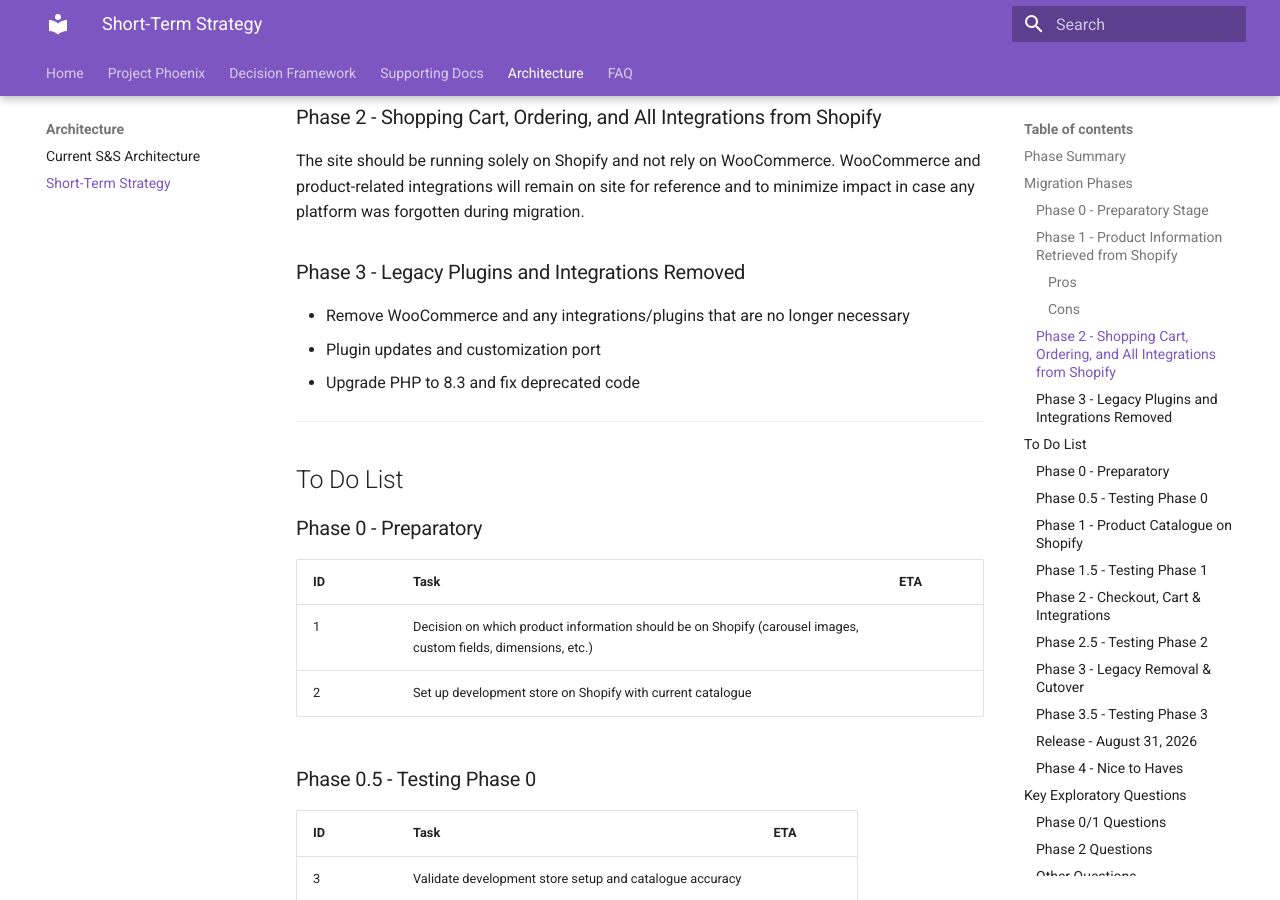
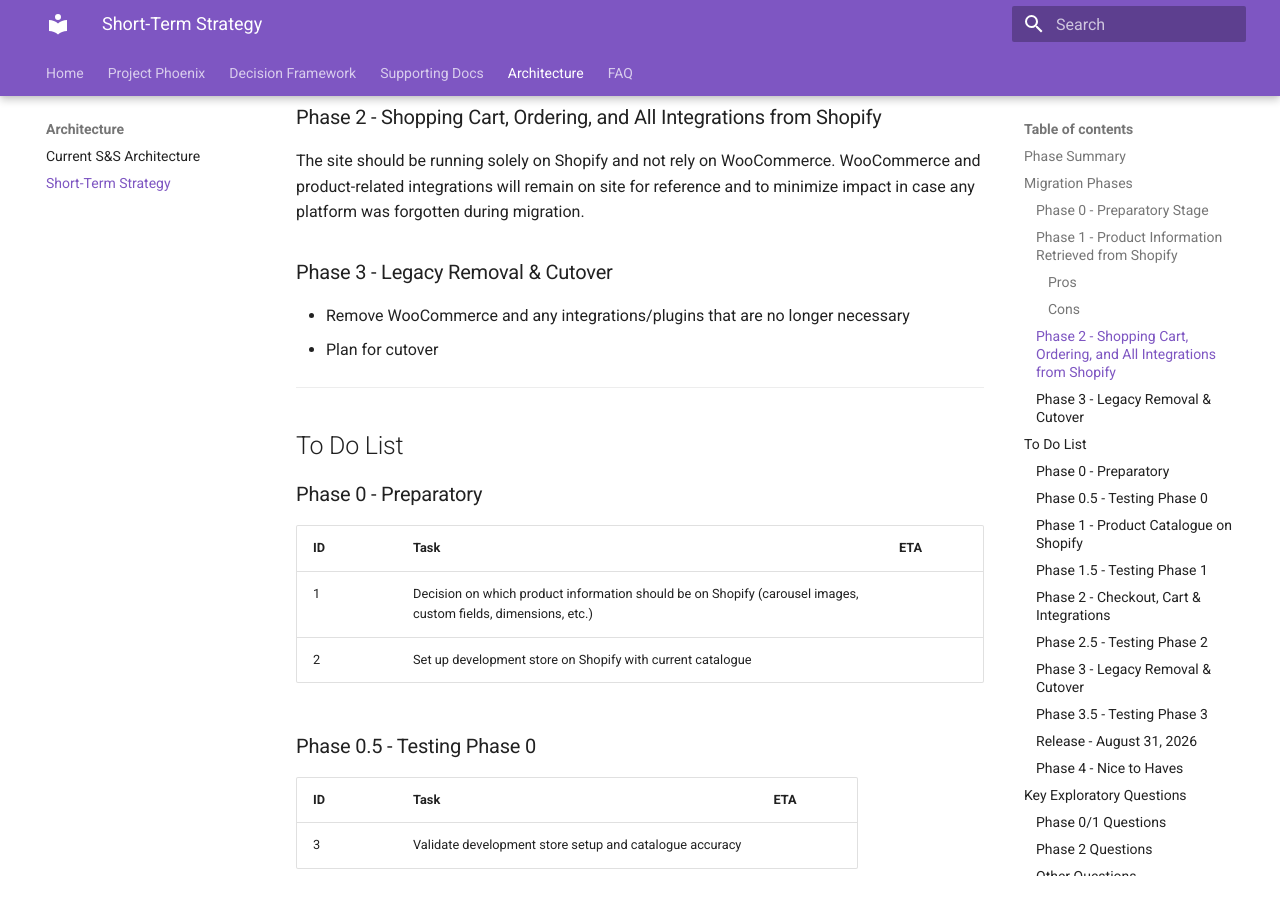
Before and after one commit to charanbobby/Shopify2026, an MkDocs documentation site: the page built from docs/short-term-strategy.md, in a window 1280 px wide and 900 px high, scrolled down 1502 px. Built offline with MkDocs 1.6.1 and Material for MkDocs 9.7.7, drawn with Linux system fonts in a browser that asks for light colours; comment, search, counter and statistics services are not loaded.

Commit message:
Update Phase 3 description to match revised scope (legacy removal & cutover only)
Co-Authored-By: Claude Opus 4.6 (1M context) <noreply@anthropic.com>

```diff
--- a/docs/short-term-strategy.md
+++ b/docs/short-term-strategy.md
@@ -51,11 +51,10 @@ Note: During Phase 1, catalogues from both Shopify and WooCommerce need to be up
 
 The site should be running solely on Shopify and not rely on WooCommerce. WooCommerce and product-related integrations will remain on site for reference and to minimize impact in case any platform was forgotten during migration.
 
-### Phase 3 - Legacy Plugins and Integrations Removed
+### Phase 3 - Legacy Removal & Cutover
 
 - Remove WooCommerce and any integrations/plugins that are no longer necessary
-- Plugin updates and customization port
-- Upgrade PHP to 8.3 and fix deprecated code
+- Plan for cutover
 
 ---
 
```
Also changed, not shown: Headless Shopify Migration — Developer Analysis.md (+2 -3 lines).
